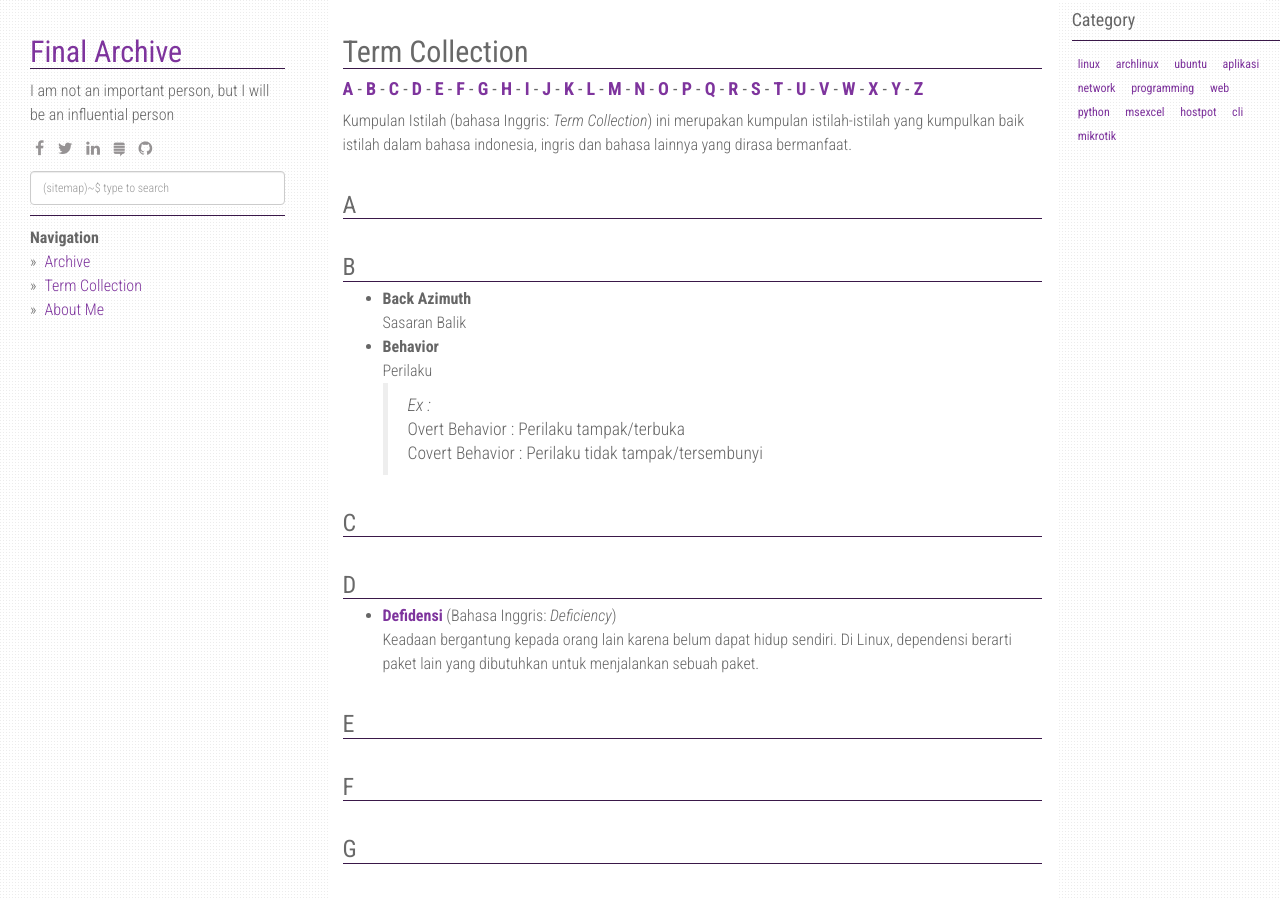
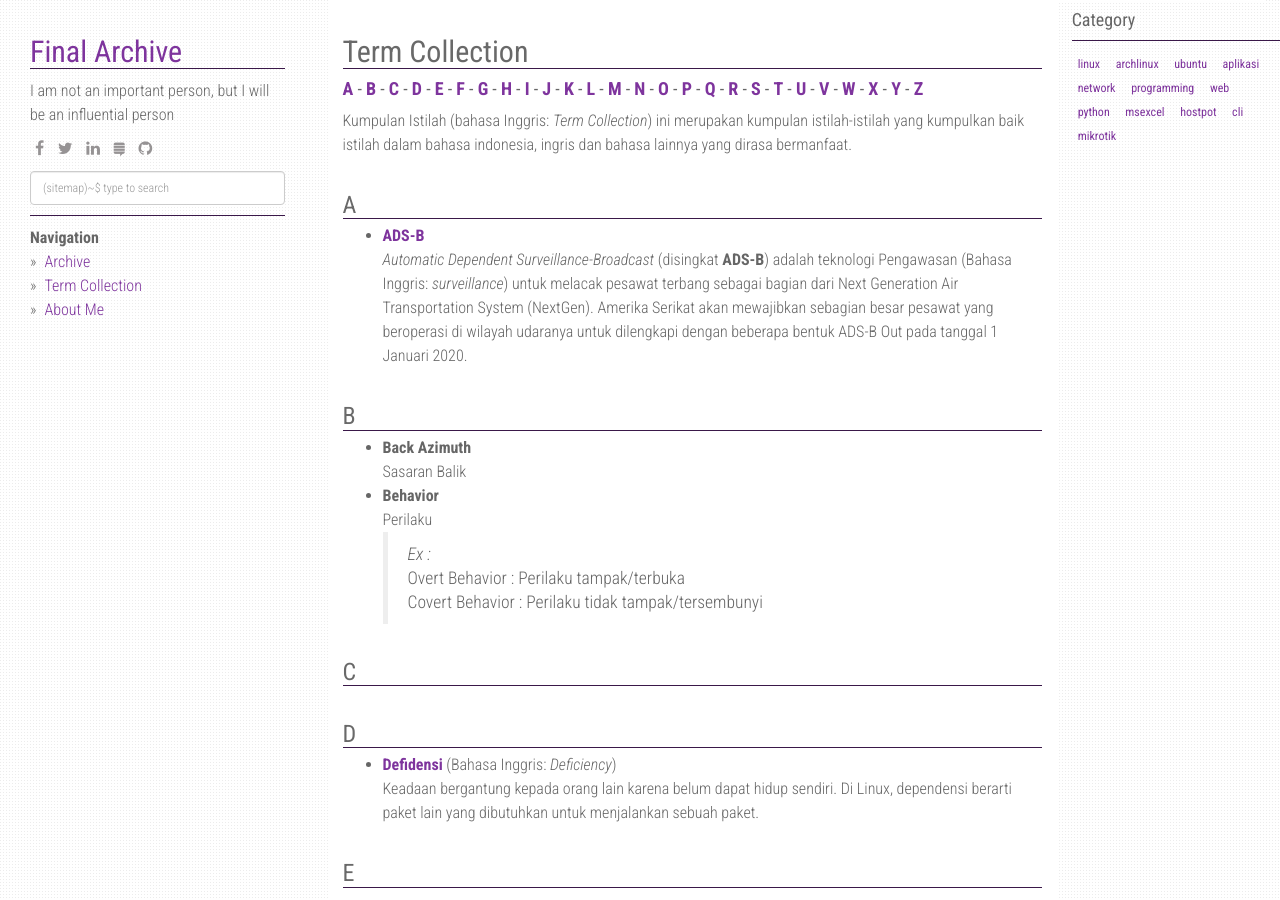
Before and after one commit to finalarchive/finalarchive.github.io, a Jekyll site: the page built from term.md, in a window 1280 px wide and 900 px high. Built offline with Jekyll 4.4.1, drawn with Linux system fonts in a browser that asks for light colours; nearby versions of some CDN libraries; some of the changed text lies outside the part shown.

Commit message:
20201024

```diff
--- a/term.md
+++ b/term.md
@@ -10,6 +10,8 @@
 
 Kumpulan Istilah (bahasa Inggris: *Term Collection*) ini merupakan kumpulan istilah-istilah yang kumpulkan baik istilah dalam bahasa indonesia, ingris dan bahasa lainnya yang dirasa bermanfaat.
 ### A
+* [**ADS-B**](https://lms.onnocenter.or.id/wiki/index.php/ADS-B)<br>
+  *Automatic Dependent Surveillance-Broadcast* (disingkat **ADS-B**) adalah teknologi Pengawasan (Bahasa Inggris: *surveillance*) untuk melacak pesawat terbang sebagai bagian dari Next Generation Air Transportation System (NextGen). Amerika Serikat akan mewajibkan sebagian besar pesawat yang beroperasi di wilayah udaranya untuk dilengkapi dengan beberapa bentuk ADS-B Out pada tanggal 1 Januari 2020.
 
 ### B
 * **Back Azimuth**<br>
@@ -61,6 +63,8 @@
 ### R
 
 ### S
+* [**Sapiofilia**](https://www.vice.com/id/article/wjgkxq/apa-sih-sebetulnya-yang-bikin-sapioseksual-tertarik-sama-orang-lain) (Bahasa Inggris: *Sapiophilia*))<br>
+  Sapiofilia atau lebih umum, sapioseksual adalah sebutan bagi orang-orang yang menganggap kecerdasan sebagai aspek paling berharga dalam hubungan asmara
 * **Skeptis**<br>
   kurang percaya
 * **Stunting**<br>
```
